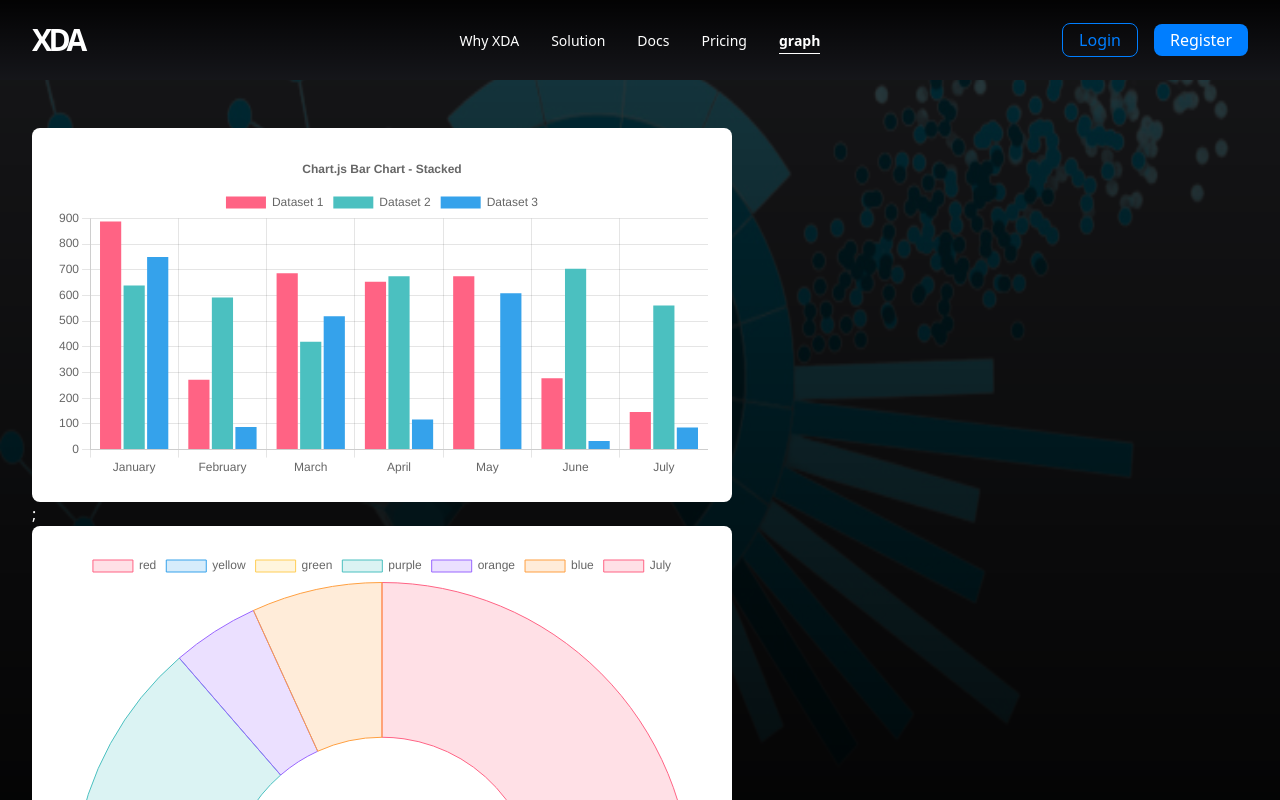
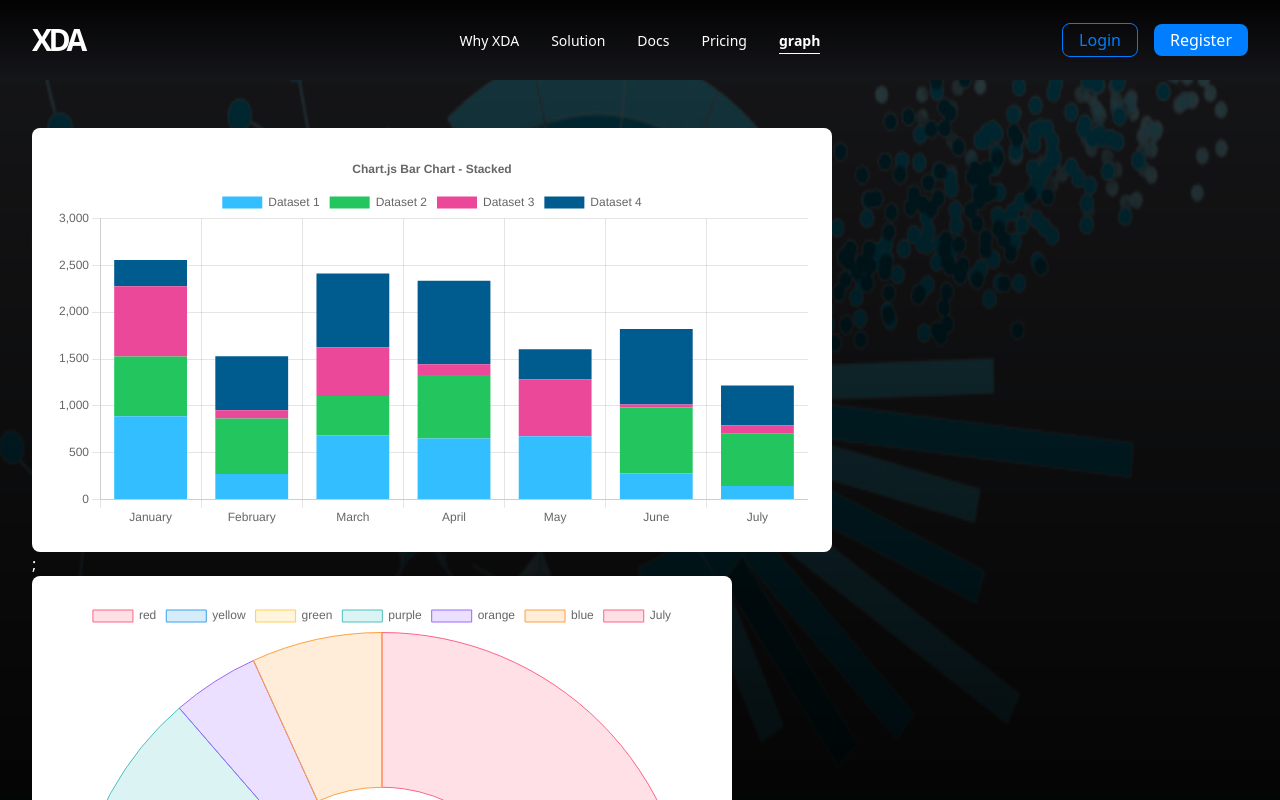
Before and after one commit to xeventDatavizProject/webapp, a Next.js app: page /graph in a window 1280 px wide. Shown: the top 800 px of the page. Built offline with nearby package versions, Linux system fonts and the light colour scheme.

Commit message:
update graph

```diff
--- a/pages/Charts/Bar/bar.tsx
+++ b/pages/Charts/Bar/bar.tsx
@@ -34,23 +34,30 @@ const labels = ['January', 'February', 'March', 'April', 'May', 'June', 'July'];
 export const data = {
   labels,
   datasets: [
+
     {
       label: 'Dataset 1',
       data: labels.map(() => faker.datatype.number({ min: 0, max: 1000 })),
-      backgroundColor: 'rgb(255, 99, 132)',
+      backgroundColor: '#33BFFF',
       stack: 'Stack 0',
     },
     {
       label: 'Dataset 2',
       data: labels.map(() => faker.datatype.number({ min: 0, max: 1000 })),
-      backgroundColor: 'rgb(75, 192, 192)',
-      stack: 'Stack 1',
+      backgroundColor: "#22C55E",
+      stack: 'Stack 0',
     },
     {
       label: 'Dataset 3',
       data: labels.map(() => faker.datatype.number({ min: 0, max: 1000 })),
-      backgroundColor: 'rgb(53, 162, 235)',
-      stack: 'Stack 2',
+      backgroundColor: "#EC4899",
+      stack: 'Stack 0',
+    },
+    {
+      label: 'Dataset 4',
+      data: labels.map(() => faker.datatype.number({ min: 0, max: 1000 })),
+      backgroundColor: "#005B8F",
+      stack: 'Stack 0',
     },
   ],
 
@@ -58,7 +65,7 @@ export const data = {
 
 const BarData: NextPage = () => {
   return (
-    <div className='bg-white p-6 rounded-lg' style={{width:700}}>
+    <div className='bg-white p-6 rounded-lg' style={{width:800}}>
       <Bar options={options} data={data} />
     </div>
 
```
